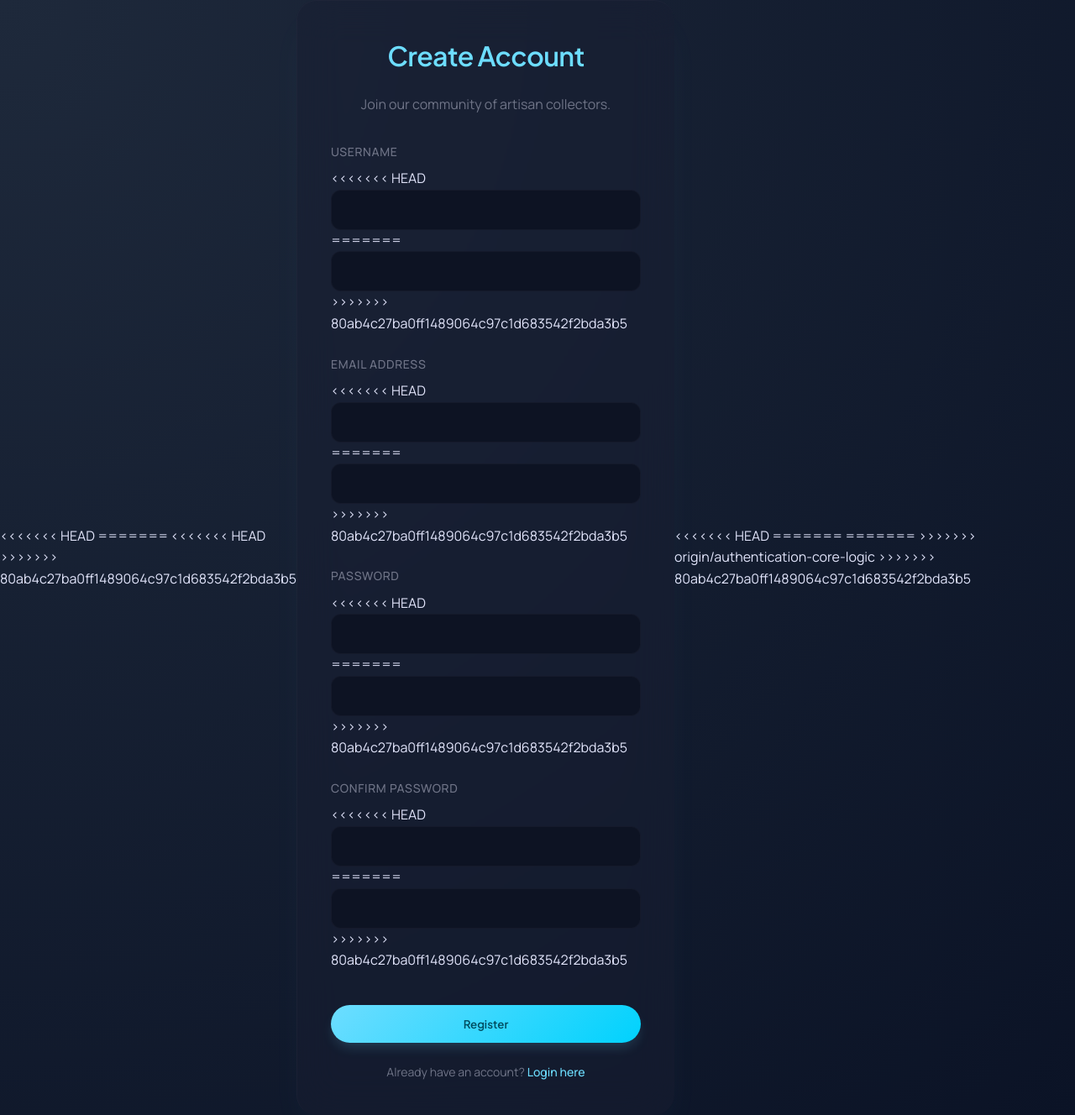
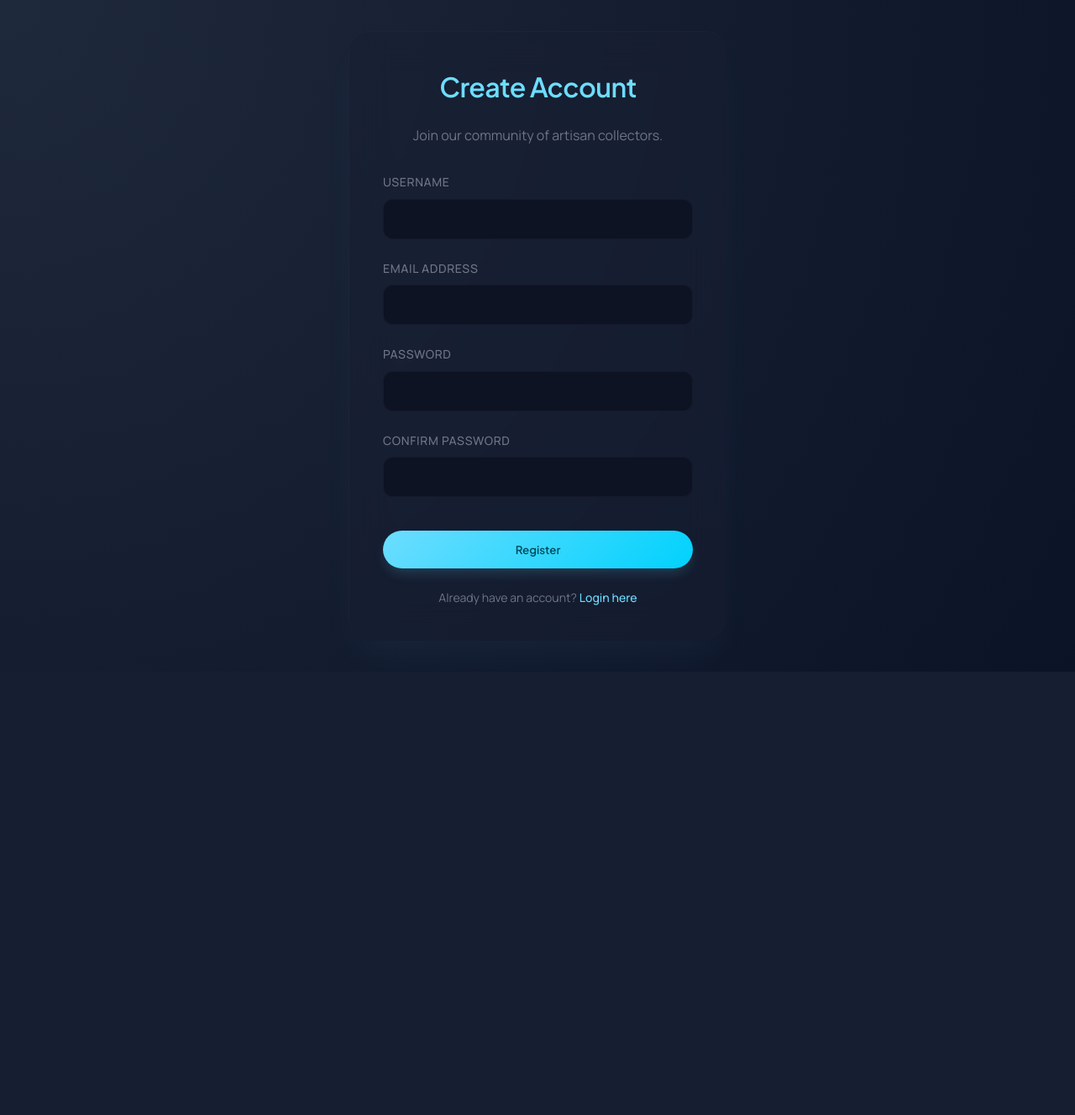
Before and after one commit to Hasfak99/online-shop, a PHP site: page /online-shop/register.php in a window 1280 px wide. Shown: the whole page at 84% size. After the commit the page ends 721 px from the top, so only its background shows below. Run offline with PHP 8.4, Linux system fonts and the light colour scheme.

Commit message:
Fix merge conflicts across multiple files and restore UI integrity

```diff
--- a/admin/dashboard.php
+++ b/admin/dashboard.php
@@ -19,10 +19,7 @@ $orders_stmt = $pdo->query("
 $recent_orders = $orders_stmt->fetchAll();
 
 ?>
-<<<<<<< HEAD
-=======
 
->>>>>>> 80ab4c27ba0ff1489064c97c1d683542f2bda3b5
 <!DOCTYPE html>
 <html lang="en">
 <head>
--- a/admin/reports.php
+++ b/admin/reports.php
@@ -19,10 +19,7 @@ $top_customers = $pdo->query("
     LIMIT 5
 ")->fetchAll();
 ?>
-<<<<<<< HEAD
-=======
 
->>>>>>> 80ab4c27ba0ff1489064c97c1d683542f2bda3b5
 <!DOCTYPE html>
 <html lang="en">
 <head>
--- a/register.php
+++ b/register.php
@@ -42,10 +42,6 @@ if ($_SERVER['REQUEST_METHOD'] === 'POST') {
     }
 }
 ?>
-<<<<<<< HEAD
-=======
-<<<<<<< HEAD
->>>>>>> 80ab4c27ba0ff1489064c97c1d683542f2bda3b5
 <!DOCTYPE html>
 <html lang="en">
 <head>
@@ -71,38 +67,22 @@ if ($_SERVER['REQUEST_METHOD'] === 'POST') {
     <form method="POST">
         <div class="form-group">
             <label>Username</label>
-<<<<<<< HEAD
             <input type="text" name="username" value="<?php echo isset($_POST['username']) ? htmlspecialchars($_POST['username']) : ''; ?>" onpaste="return false;" oncopy="return false;" oncut="return false;" required>
-=======
-            <input type="text" name="username" value="<?php echo isset($_POST['username']) ? htmlspecialchars($_POST['username']) : ''; ?>" required>
->>>>>>> 80ab4c27ba0ff1489064c97c1d683542f2bda3b5
         </div>
 
         <div class="form-group">
             <label>Email Address</label>
-<<<<<<< HEAD
             <input type="email" name="email" value="<?php echo isset($_POST['email']) ? htmlspecialchars($_POST['email']) : ''; ?>" onpaste="return false;" oncopy="return false;" oncut="return false;" required>
-=======
-            <input type="email" name="email" value="<?php echo isset($_POST['email']) ? htmlspecialchars($_POST['email']) : ''; ?>" required>
->>>>>>> 80ab4c27ba0ff1489064c97c1d683542f2bda3b5
         </div>
 
         <div class="form-group">
             <label>Password</label>
-<<<<<<< HEAD
             <input type="password" name="password" onpaste="return false;" oncopy="return false;" oncut="return false;" required>
-=======
-            <input type="password" name="password" required>
->>>>>>> 80ab4c27ba0ff1489064c97c1d683542f2bda3b5
         </div>
 
         <div class="form-group">
             <label>Confirm Password</label>
-<<<<<<< HEAD
             <input type="password" name="confirm_password" onpaste="return false;" oncopy="return false;" oncut="return false;" required>
-=======
-            <input type="password" name="confirm_password" required>
->>>>>>> 80ab4c27ba0ff1489064c97c1d683542f2bda3b5
         </div>
 
         <button type="submit" class="btn btn-primary" style="width: 100%; margin-top: 1rem;">Register</button>
@@ -116,8 +96,3 @@ if ($_SERVER['REQUEST_METHOD'] === 'POST') {
 
 </body>
 </html>
-<<<<<<< HEAD
-=======
-=======
->>>>>>> origin/authentication-core-logic
->>>>>>> 80ab4c27ba0ff1489064c97c1d683542f2bda3b5
--- a/user/cart.php
+++ b/user/cart.php
@@ -47,7 +47,7 @@ foreach ($_SESSION['cart'] as $item) {
     $total += $item['price'] * $item['quantity'];
 }
 ?>
-<<<<<<< HEAD
+
 <!DOCTYPE html>
 <html lang="en">
 <head>
@@ -126,5 +126,3 @@ foreach ($_SESSION['cart'] as $item) {
 
 </body>
 </html>
-=======
->>>>>>> 80ab4c27ba0ff1489064c97c1d683542f2bda3b5
--- a/user/checkout.php
+++ b/user/checkout.php
@@ -51,7 +51,7 @@ if ($_SERVER['REQUEST_METHOD'] === 'POST') {
     }
 }
 ?>
-<<<<<<< HEAD
+
 <!DOCTYPE html>
 <html lang="en">
 
@@ -92,5 +92,3 @@ if ($_SERVER['REQUEST_METHOD'] === 'POST') {
 </body>
 
 </html>
-=======
->>>>>>> 80ab4c27ba0ff1489064c97c1d683542f2bda3b5
--- a/user/index.php
+++ b/user/index.php
@@ -12,7 +12,7 @@ $products = $pdo->query("
 ")->fetchAll();
 
 ?>
-<<<<<<< HEAD
+
 <!DOCTYPE html>
 <html lang="en">
 <head>
@@ -78,5 +78,3 @@ $products = $pdo->query("
 
 </body>
 </html>
-=======
->>>>>>> 80ab4c27ba0ff1489064c97c1d683542f2bda3b5
--- a/user/orders.php
+++ b/user/orders.php
@@ -13,7 +13,7 @@ $stmt->execute([$_SESSION['user_id']]);
 $orders = $stmt->fetchAll();
 
 ?>
-<<<<<<< HEAD
+
 <!DOCTYPE html>
 <html lang="en">
 <head>
@@ -75,5 +75,3 @@ $orders = $stmt->fetchAll();
 
 </body>
 </html>
-=======
->>>>>>> 80ab4c27ba0ff1489064c97c1d683542f2bda3b5
```
Also changed, not shown: admin/edit_product.php (+0 -7 lines), admin/products.php (+0 -17 lines), admin/users.php (+0 -9 lines), index.php (+0 -17 lines).
